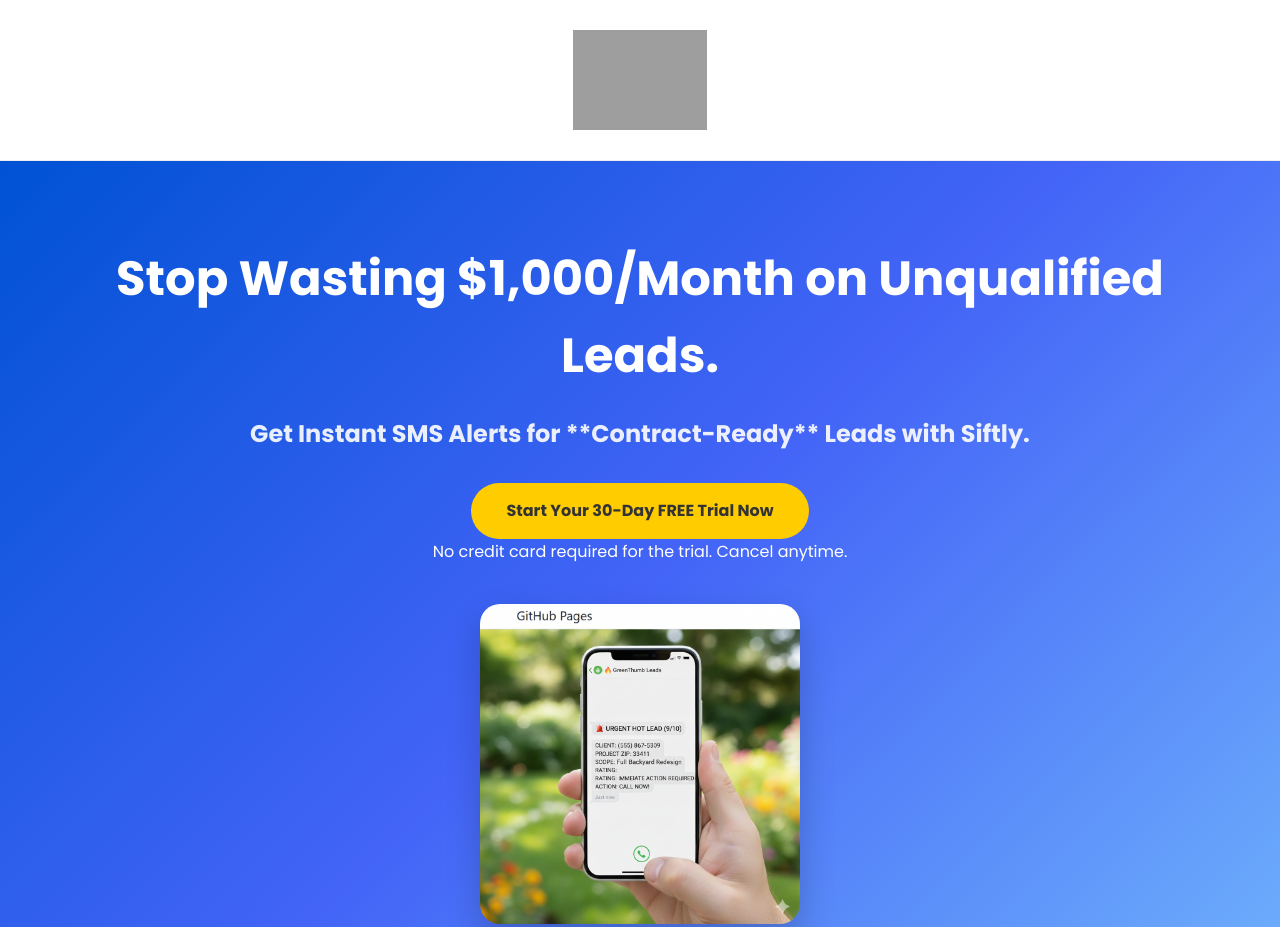
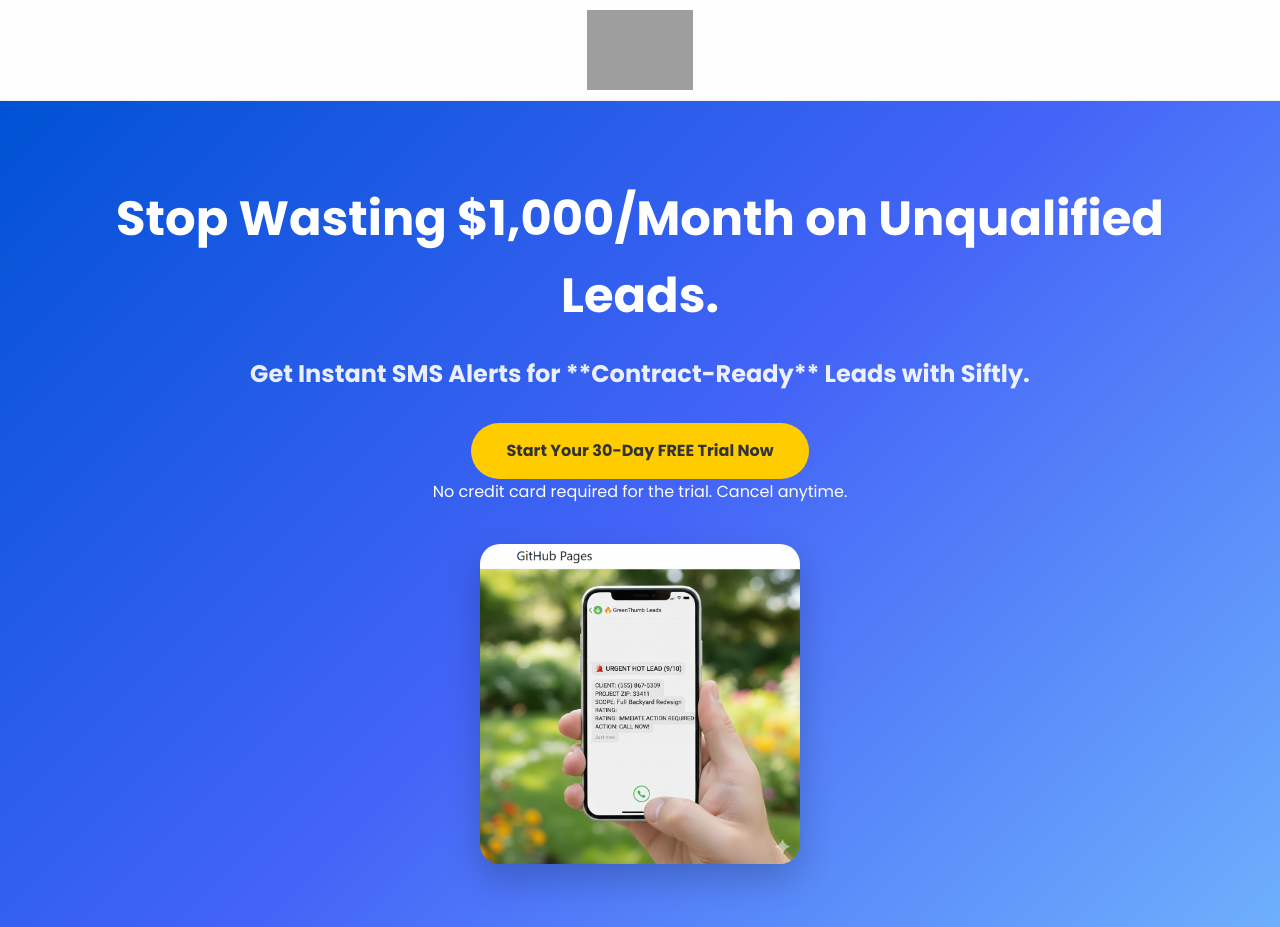
Before and after one commit to dutilpierce/lead-qualifier-project, a plain HTML site: page docs/index.html in a window 1280 px wide. Shown: the top 927 px of the page. Drawn offline with Linux system fonts and the light colour scheme; grey boxes are pictures that could not be loaded.

Commit message:
Fixed header transparency and reduced negative space

```diff
--- a/docs/styles.css
+++ b/docs/styles.css
@@ -18,23 +18,27 @@ body {
     padding: 0 20px;
 }
 
-/* 2. NAVIGATION BAR - FIXED LOGO FIX */
+/* 2. NAVIGATION BAR - THIN & SEMI-TRANSPARENT */
 .navbar {
-    background-color: #ffffff;
-    padding: 30px 0; /* Vertical spacing around the logo */
+    background-color: rgba(255, 255, 255, 0.85); /* 85% opacity White */
+    backdrop-filter: blur(10px); /* Modern blur effect for the background */
+    padding: 10px 0; /* REDUCED SPACE: Was 30px, now 10px */
     width: 100%;
-    border-bottom: 1px solid #eee;
+    position: sticky; /* Makes it float while scrolling */
+    top: 0;
+    z-index: 1000;
+    border-bottom: 1px solid rgba(0, 0, 0, 0.05);
 }
 
 .navbar .container {
     display: flex;
-    justify-content: center; /* Centers logo horizontally */
+    justify-content: center;
     align-items: center;
 }
 
 .site-logo {
-    height: 100px; /* Force the logo to be large */
-    width: auto;   /* Keep proportions correct */
+    height: 80px; /* Balanced size for a thinner header */
+    width: auto;
     display: block;
 }
 
@@ -135,6 +139,6 @@ footer a {
 
 /* MOBILE ADJUSTMENTS */
 @media (max-width: 768px) {
-    .site-logo { height: 70px; }
+    .site-logo { height: 60px; }
     .hero h1 { font-size: 2.2rem; }
 }
```
